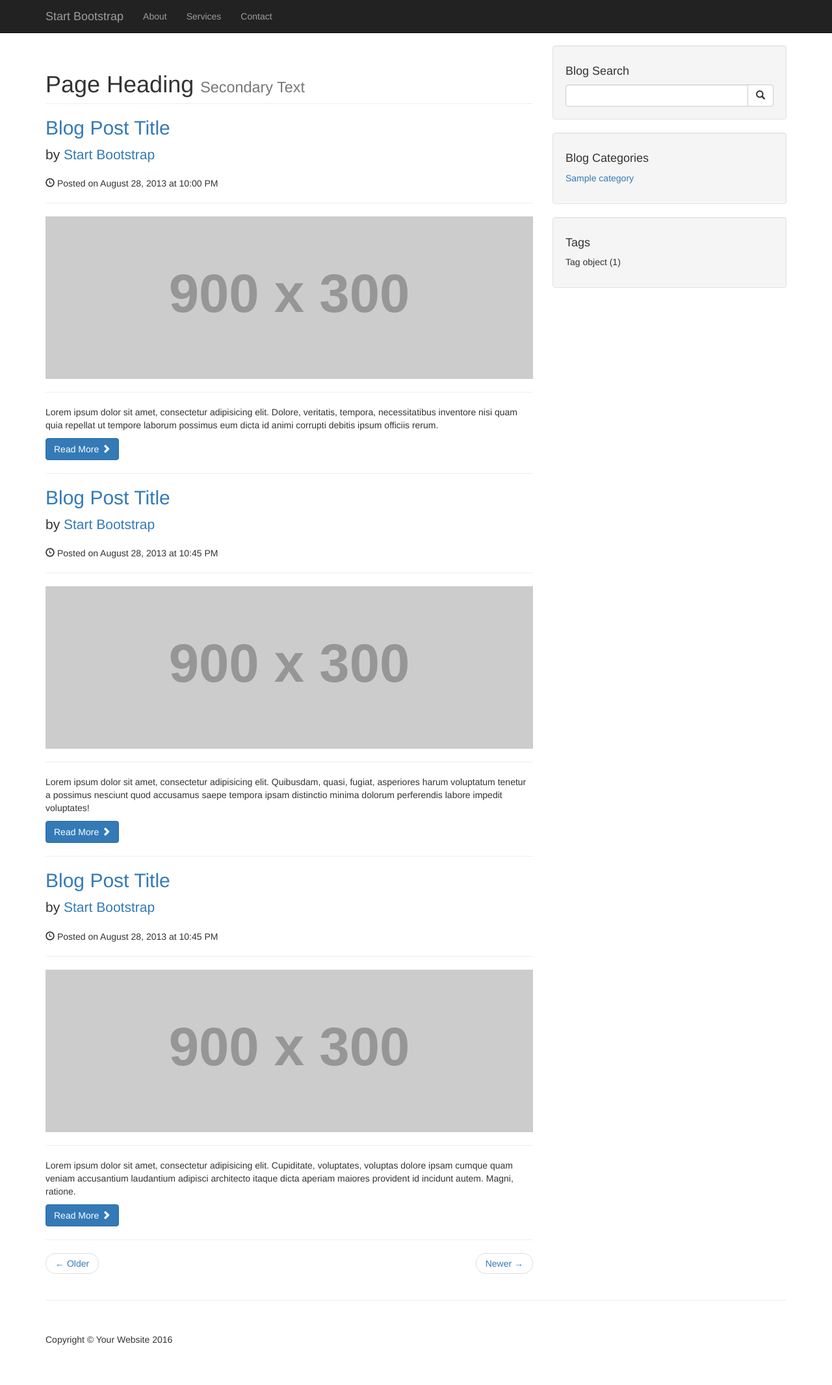
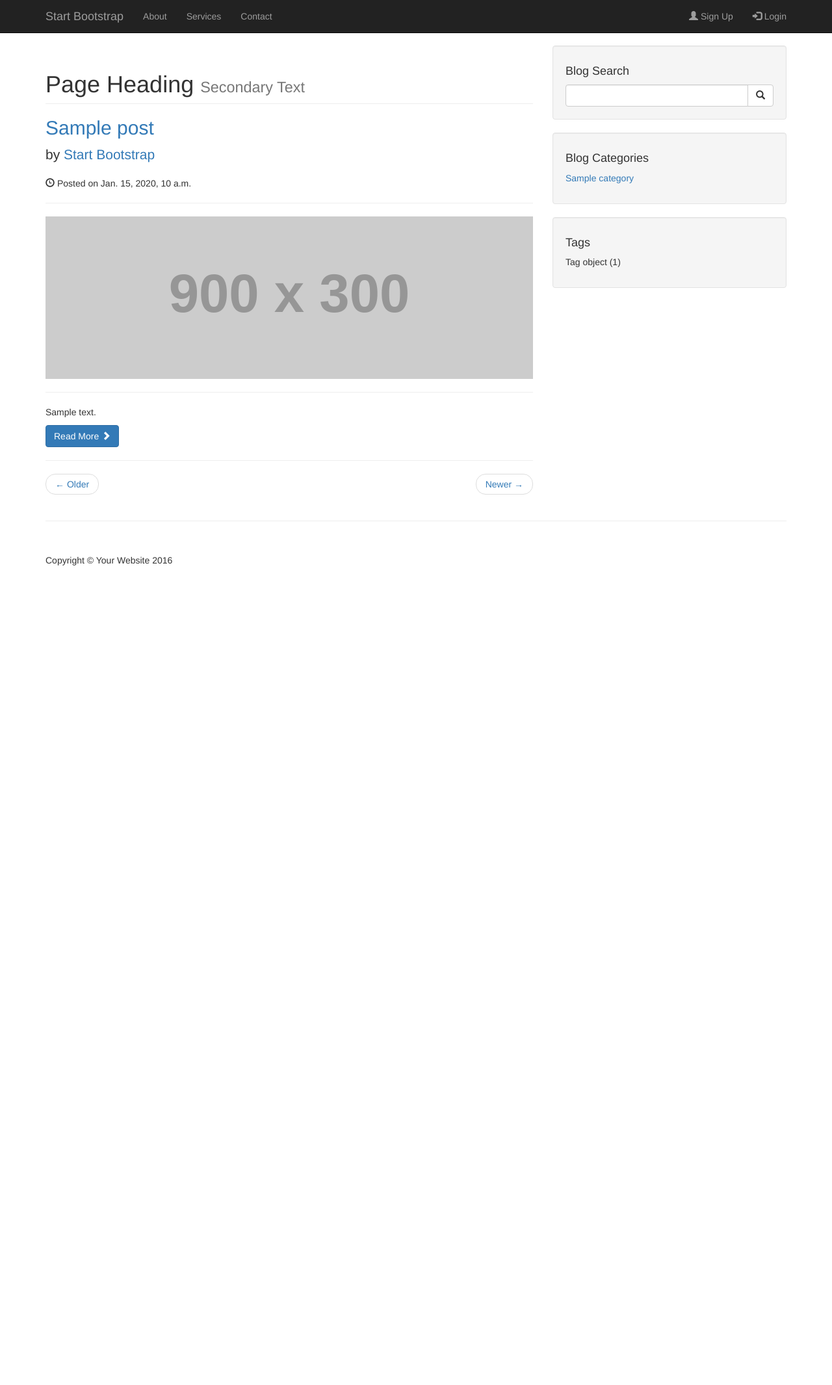
Before and after one commit to cuongtranba/django-python-blog, a Django app: page /myblog/ in a window 1280 px wide. Shown: the whole page at 65% size. After the commit the page ends 870 px from the top, so only its background shows below. Run offline with Django 3.2, Linux system fonts and the light colour scheme; tables that the repository leaves empty hold one stand-in row (values such as "Sample post"); grey boxes labelled with a size stand in for pictures from a placeholder-image service; some libraries are stand-ins or nearby versions.

Commit message:
login logout

```diff
--- a/myblog/admin.py
+++ b/myblog/admin.py
@@ -1,7 +1,8 @@
 from django.contrib import admin
 
 # Register your models here.
-from .models import Post, Tag
+from .models import Post, Tag,Category
 
 admin.site.register(Post)
 admin.site.register(Tag)
+admin.site.register(Category)
--- a/myblog/static/css/blog-home.css
+++ b/myblog/static/css/blog-home.css
@@ -1,3 +1,5 @@
+@import url(http://fonts.googleapis.com/css?family=Roboto);
+
 /*!
  * Start Bootstrap - Blog Home (http://startbootstrap.com/)
  * Copyright 2013-2016 Start Bootstrap
--- a/myblog/templates/base.html
+++ b/myblog/templates/base.html
@@ -16,7 +16,7 @@
 	<link href="{% static 'css/bootstrap.min.css' %}" rel="stylesheet">
 
 	<!-- Custom CSS -->
-	<link href="css/blog-home.css" rel="stylesheet">
+	<link href="{% static 'css/blog-home.css' %}" rel="stylesheet">
 
 	<!-- HTML5 Shim and Respond.js IE8 support of HTML5 elements and media queries -->
 	<!-- WARNING: Respond.js doesn't work if you view the page via file:// -->
@@ -55,6 +55,15 @@
 						<a href="#">Contact</a>
 					</li>
 				</ul>
+				<ul class="nav navbar-nav navbar-right">
+					{% if user.is_authenticated %}
+						<li><a href="#"><span class="glyphicon glyphicon-user"></span> Welcome {{ user.username }}</a></li>
+						<li><a href="{% url 'UserLogout' %}" data-toggle="modal"><span class="glyphicon glyphicon-log-out"></span> logoff</a></li>
+					{% else %}
+						<li><a href="#"><span class="glyphicon glyphicon-user"></span> Sign Up</a></li>
+						<li><a href="#" data-toggle="modal" data-target="#login-modal"><span class="glyphicon glyphicon-log-in"></span> Login</a></li>
+					{% endif %}
+				</ul>
 			</div>
 			<!-- /.navbar-collapse -->
 		</div>
@@ -65,10 +74,7 @@
 	<div class="container">
 
 		<div class="row">
-            {% block content %}
-
-            {% endblock content %}
-
+			{% block content %} {% endblock content %}
 		</div>
 		<!-- /.row -->
 
@@ -89,9 +95,27 @@
 	<!-- /.container -->
 
 	<!-- jQuery -->
-	<script src=" {% static " js/jquery.js "%}"></script>
+	<script src=" {% static 'js/jquery.js'%}"></script>
 	<!-- Bootstrap Core JavaScript -->
-	<script src=" {% static " js/bootstrap.min.js "%}"></script>
+	<script src=" {% static 'js/bootstrap.min.js'%}"></script>
 </body>
 
+<div class="modal fade" id="login-modal" tabindex="-1" role="dialog" aria-labelledby="myModalLabel" aria-hidden="true" style="display: none;">
+	<div class="modal-dialog">
+		<div class="loginmodal-container">
+			<h1>Login to Your Account</h1><br>
+			<form action="{% url 'UserLogin' %}" method="POST">
+				{% csrf_token %}
+				<input type="text" name="username" placeholder="Username">
+				<input type="password" name="password" placeholder="Password">
+				<input type="submit" name="login" class="login loginmodal-submit" value="Login">
+			</form>
+
+			<div class="login-help">
+				<a href="#">Register</a> - <a href="#">Forgot Password</a>
+			</div>
+		</div>
+	</div>
+</div>
+
 </html>
--- a/myblog/templates/index.html
+++ b/myblog/templates/index.html
@@ -6,56 +6,22 @@
     </h1>
 
     <!-- First Blog Post -->
+    {% for Post in posts %}
         <h2>
-        <a href="#">Blog Post Title</a>
+            <a href="#">{{Post.title}}</a>
         </h2>
         <p class="lead">
             by <a href="index.php">Start Bootstrap</a>
         </p>
-    <p><span class="glyphicon glyphicon-time"></span> Posted on August 28, 2013 at 10:00 PM</p>
+        <p><span class="glyphicon glyphicon-time"></span> Posted on {{Post.pub_date}}</p>
         <hr>
         <img class="img-responsive" src="http://placehold.it/900x300" alt="">
         <hr>
-    <p>Lorem ipsum dolor sit amet, consectetur adipisicing elit. Dolore, veritatis, tempora, necessitatibus inventore nisi quam
-        quia repellat ut tempore laborum possimus eum dicta id animi corrupti debitis ipsum officiis rerum.</p>
+        <p>{{Post.content}}</p>
         <a class="btn btn-primary" href="#">Read More <span class="glyphicon glyphicon-chevron-right"></span></a>
 
         <hr>
-
-    <!-- Second Blog Post -->
-    <h2>
-        <a href="#">Blog Post Title</a>
-    </h2>
-    <p class="lead">
-        by <a href="index.php">Start Bootstrap</a>
-    </p>
-    <p><span class="glyphicon glyphicon-time"></span> Posted on August 28, 2013 at 10:45 PM</p>
-    <hr>
-    <img class="img-responsive" src="http://placehold.it/900x300" alt="">
-    <hr>
-    <p>Lorem ipsum dolor sit amet, consectetur adipisicing elit. Quibusdam, quasi, fugiat, asperiores harum voluptatum tenetur
-        a possimus nesciunt quod accusamus saepe tempora ipsam distinctio minima dolorum perferendis labore impedit voluptates!</p>
-    <a class="btn btn-primary" href="#">Read More <span class="glyphicon glyphicon-chevron-right"></span></a>
-
-    <hr>
-
-    <!-- Third Blog Post -->
-    <h2>
-        <a href="#">Blog Post Title</a>
-    </h2>
-    <p class="lead">
-        by <a href="index.php">Start Bootstrap</a>
-    </p>
-    <p><span class="glyphicon glyphicon-time"></span> Posted on August 28, 2013 at 10:45 PM</p>
-    <hr>
-    <img class="img-responsive" src="http://placehold.it/900x300" alt="">
-    <hr>
-    <p>Lorem ipsum dolor sit amet, consectetur adipisicing elit. Cupiditate, voluptates, voluptas dolore ipsam cumque quam veniam
-        accusantium laudantium adipisci architecto itaque dicta aperiam maiores provident id incidunt autem. Magni, ratione.</p>
-    <a class="btn btn-primary" href="#">Read More <span class="glyphicon glyphicon-chevron-right"></span></a>
-
-    <hr>
-
+    {% endfor %}
     <!-- Pager -->
     <ul class="pager">
         <li class="previous">
--- a/myblog/urls.py
+++ b/myblog/urls.py
@@ -1,3 +1,7 @@
 from django.conf.urls import url
 from . import views
-urlpatterns = [url(r'^$', views.index, name='index')]
+urlpatterns = [
+    url(r'^$', views.index, name='index'),
+    url(r'^login/$',views.UserLogin,name='UserLogin'),
+    url(r'^userlogout/$',views.UserLogout,name='UserLogout')
+]
--- a/myblog/views.py
+++ b/myblog/views.py
@@ -1,10 +1,28 @@
 from django.shortcuts import render
 from django.http import HttpResponse
 from django.template import loader
-from .models import Category,Tag
+from .models import Category,Tag,Post
+from django.contrib.auth import authenticate, login,logout
+from django.core.urlresolvers import reverse
+from django.http import HttpResponseRedirect
 
 
 def index(request):
     categories = Category.objects.all()
+    posts= Post.objects.all()
     tags=Tag.objects.all()
-    return render(request, "index.html", {'categories': categories,'tags':tags})
+    return render(request, "index.html", {'categories': categories,'tags':tags,'posts':posts})
+
+def UserLogin(request):
+    username = request.POST['username']
+    password = request.POST['password']
+    user = authenticate(username=username, password=password)
+    if user is not None:
+        login(request, user)
+        url=reverse("index")
+        return HttpResponseRedirect(url)
+
+def UserLogout(request):
+    logout(request)
+    url=reverse("index")
+    return HttpResponseRedirect(url)
```
Also changed, not shown: other parts of myblog/static/css/blog-home.css (+95 -0 lines), myblog/models.py (line endings or trailing spaces). Lines whose indentation alone changed are shown as unchanged.
